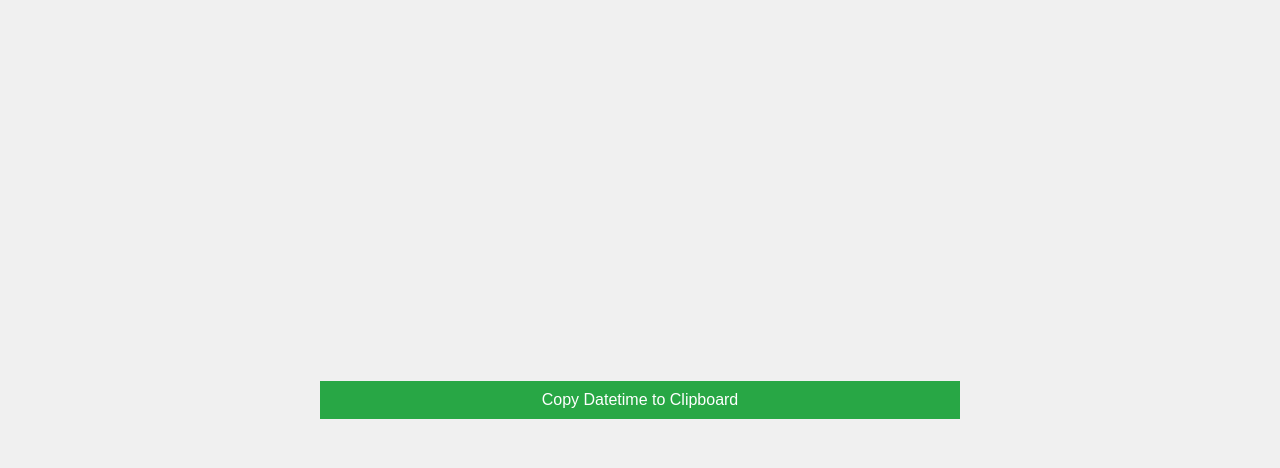
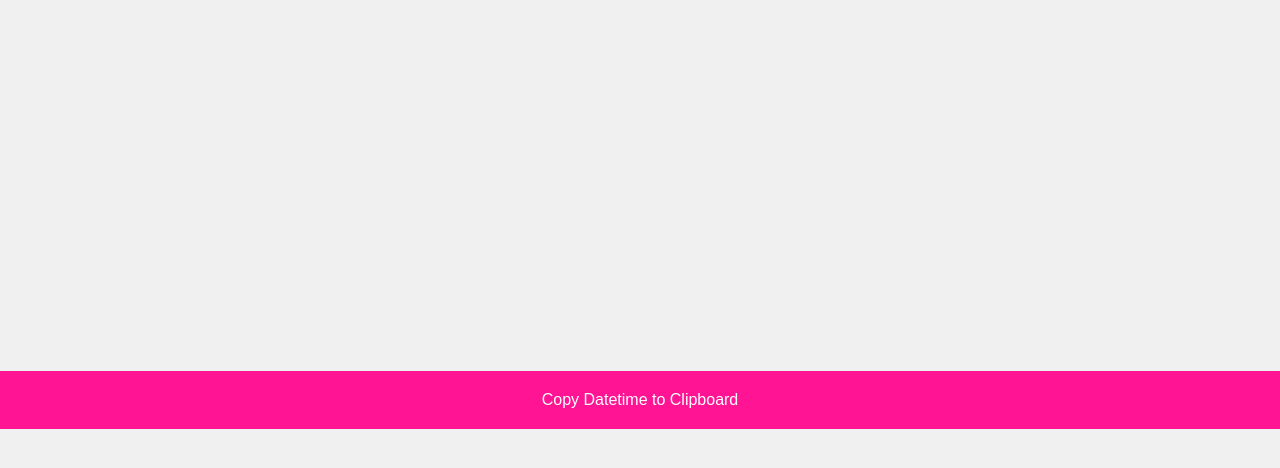
Before and after one commit to pav314/pav314.github.io, a plain HTML site: page index.html in a window 1280 px wide. Both pictures are taken after a click on the button "Copy Datetime to Clipboard". Drawn offline with Linux system fonts and the light colour scheme.

Commit message:
Update index.html

```diff
--- a/index.html
+++ b/index.html
@@ -13,8 +13,8 @@
     }
 
     #copyButton {
-      width: 50%;
-      padding: 10px;
+      width: 100%;
+      padding: 20px;
       font-size: 16px;
       background-color: #007bff;
       color: #fff;
@@ -33,7 +33,7 @@
   <script>
     document.getElementById('copyButton').addEventListener('click', function() {
       copyToClipboard(getFormattedDatetime());
-      document.getElementById('copyButton').style.backgroundColor = '#28a745'; // Change color on click
+      document.getElementById('copyButton').style.backgroundColor = getRandomNeonColor();
     });
 
     function getFormattedDatetime() {
@@ -59,6 +59,12 @@
       document.execCommand('copy');
       document.body.removeChild(textarea);
     }
+
+    function getRandomNeonColor() {
+      const neonColors = ['#ff00ff', '#39ff14', '#00ffff', '#ff1493', '#f4bb44', '#00ff00', '#ff4500'];
+      const randomIndex = Math.floor(Math.random() * neonColors.length);
+      return neonColors[randomIndex];
+    }
   </script>
 </body>
 </html>
```
